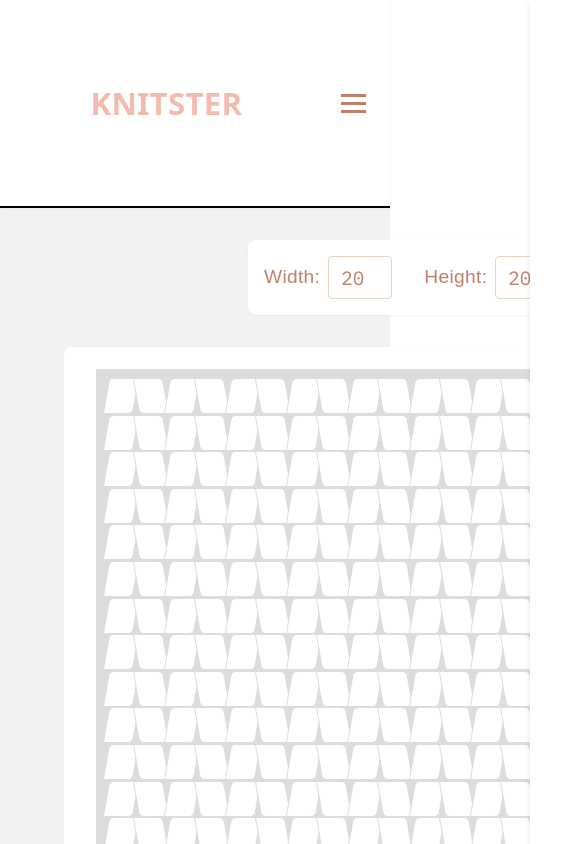
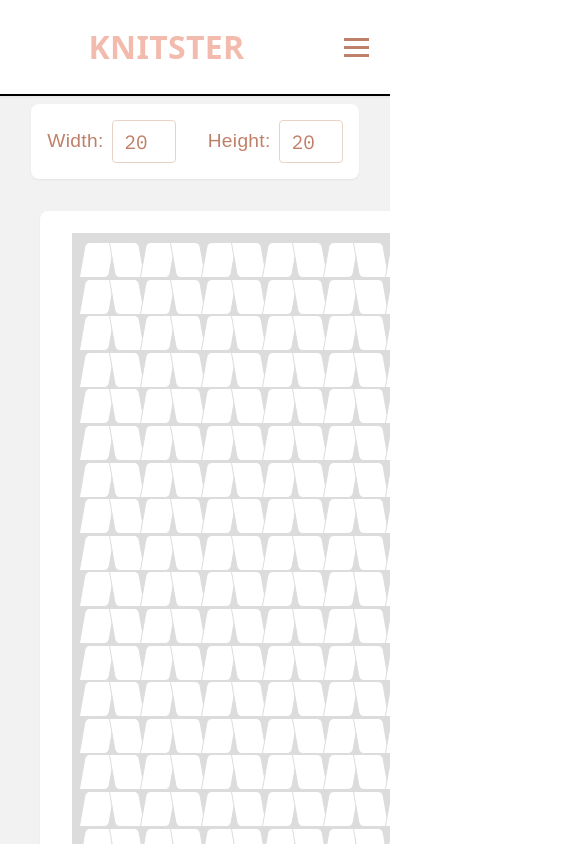
Before and after one commit to EmmaKingDev/knitting-chart, a React (Vite) app: page / in a window 390 px wide. Shown: the top 844 px of the page, 585 px wide, since content can reach past the window. Built offline with nearby package versions, Linux system fonts and the light colour scheme; no server answers; a web font is replaced by a local one.

Commit message:
mobile improvements

```diff
--- a/src/App.css
+++ b/src/App.css
@@ -26,6 +26,7 @@ body {
   display: flex;
   flex-direction: column;
   overflow-x: hidden;
+  background-color: var(--background-main);
 }
 
 .main-content {
@@ -37,6 +38,7 @@ body {
   justify-content: center;
   padding: 2rem;
   box-sizing: border-box;
+  background-color: var(--background-main);
 }
 
 h1 {
@@ -114,3 +116,19 @@ h1:hover {
 .read-the-docs {
   color: #888;
 }
+
+@media (max-width: 768px) {
+  .main-content {
+    padding: 1rem;
+    width: 100vw;
+    min-width: 100vw;
+    margin: 0;
+    overflow-x: hidden;
+  }
+}
+
+@media (max-width: 480px) {
+  .main-content {
+    padding: 0.5rem;
+  }
+}
--- a/src/components/Header.css
+++ b/src/components/Header.css
@@ -31,6 +31,7 @@ a {
   border-bottom: 2px solid var(--border-color);
   display: flex;
   align-items: center;
+  overflow-x: hidden;
 }
 
 .nav-container {
@@ -132,19 +133,22 @@ button.nav-link {
     display: block;
   }
 
+  .header {
+    padding: 1rem 0;
+    height: auto;
+    min-height: 8rem;
+  }
+
+  .nav-container {
+    padding: 0 1rem;
+    width: 100%;
+    margin: 0;
+  }
+
   .mobile-nav {
-    display: flex;
-    flex-direction: column;
-    position: fixed;
-    top: 0;
-    right: -100%;
-    width: 250px;
-    height: 100vh;
-    background-color: white;
-    padding: 6rem 2rem 2rem;
-    gap: 1.5rem;
-    transition: right 0.3s ease;
-    box-shadow: var(--shadow-lg);
+    width: 100vw;
+    max-width: 250px;
+    right: -100vw;
   }
 
   .mobile-nav.open {
@@ -165,14 +169,15 @@ button.nav-link {
 
 @media (max-width: 480px) {
   .header {
-    padding: 1rem 0;
+    padding: 0.8rem 0;
+    min-height: 6rem;
   }
 
   .nav-container {
-    padding: 0 1rem;
+    padding: 0 0.8rem;
   }
 
   .header-title {
-    font-size: clamp(1.5rem, 8vw, 2rem);
+    font-size: clamp(2rem, 8vw, 2.5rem);
   }
 }
```
